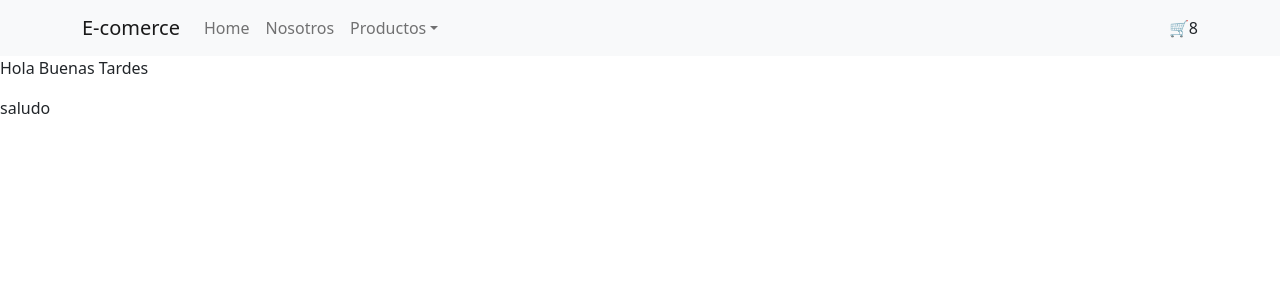
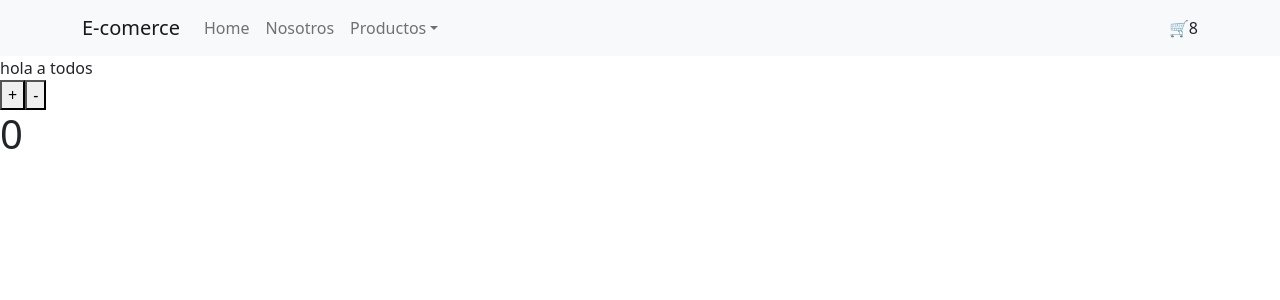
Before and after one commit to JoniMonte/PrimerAppReact, a React (Create React App) app: page / in a window 1280 px wide. Shown: the top 300 px of the page. Built offline with nearby package versions, Linux system fonts and the light colour scheme.

Commit message:
creacion de contador

```diff
--- a/src/App.js
+++ b/src/App.js
@@ -1,18 +1,18 @@
-
-import ItemListContainer from "./componentes/ItemListContainer";
 import NavReact from "./componentes/NavReact";
 import "bootstrap/dist/css/bootstrap.css"
+import ItemListContainer from "./componentes/ItemListContainer";
+import ItemCount from "./ItemCount";
+
 
 
 
 function App() {
-    const saludo = " Hola Buenas Tardes";
 
     return (
         <>
-        <NavReact/>
-            <ItemListContainer saludo={saludo} greeting= 'saludo'/>
-            <p>  </p>
+        <NavReact />
+        <ItemListContainer greeting={"hola a todos"}/>
+        <ItemCount/>
         </>
     );
 };
--- /dev/null
+++ b/src/ItemCount.jsx
@@ -0,0 +1,22 @@
+import React, {useState} from 'react'
+
+const ItemCount = () => {
+    const [contador, setContador] = useState(0)
+    const incrementar = () => {
+        setContador(contador + 1);
+    }
+
+    const disminuir = () => {
+        setContador(contador - 1);
+    }
+
+  return (
+      <div>
+          <button onClick={incrementar}>+</button>
+          <button onClick={disminuir}>-</button>
+          <h1>{ contador}</h1>
+    </div>
+  )
+}
+
+export default ItemCount
--- a/src/componentes/CartWidget.jsx
+++ b/src/componentes/CartWidget.jsx
@@ -4,7 +4,7 @@ const CartWidget = ({ counter}) => {
   return (
       <div>
           <span>🛒</span>
-          <span>{counter }</span>
+          <span>{counter}</span>
     </div>
   )
 }
--- a/src/componentes/ItemListContainer.jsx
+++ b/src/componentes/ItemListContainer.jsx
@@ -1,14 +1,9 @@
 import React from 'react'
 
-const ItemListContainer = (props) => {
-
-    const { greeting } = props
-    return (
-      <div>
-          <p>{ props.saludo}</p>
-          <p>{greeting }</p>
-    </div>
-  )
+const ItemListContainer = ({ greeting }) => {
+    return(
+      <div>{ greeting}</div>
+)
 }
 
-export default ItemListContainer
+export default ItemListContainer;
```
Also changed, not shown: src/componentes/productos.js (added, +9 -0 lines).
